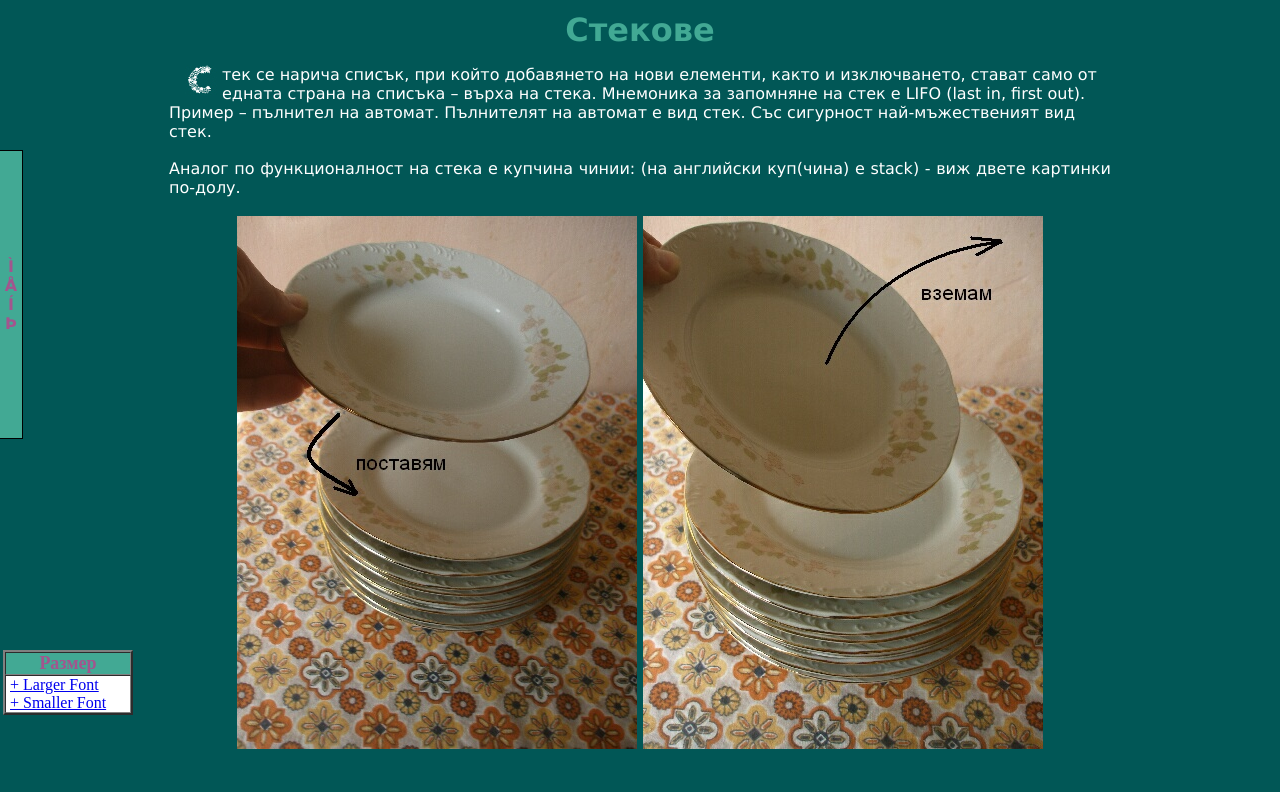
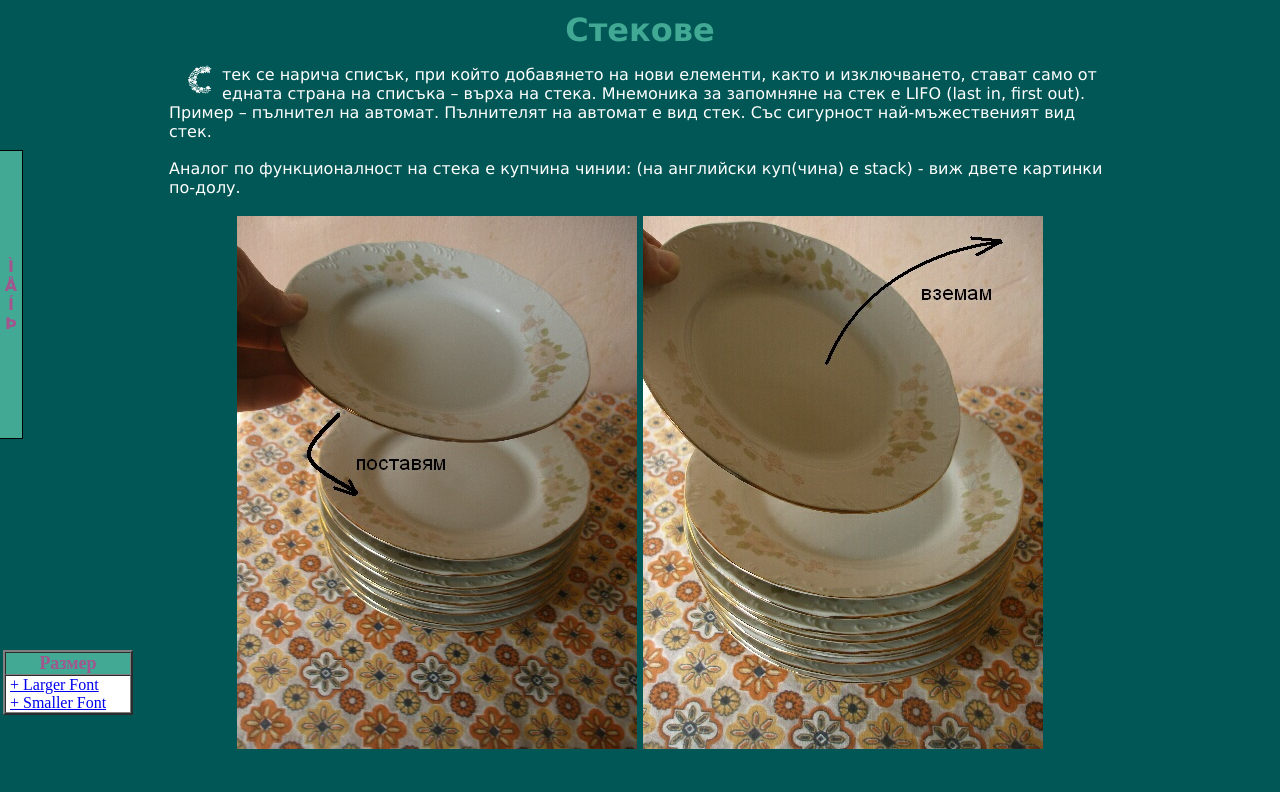
Before and after one commit to gerganakarabelyova/struct, a plain HTML site: page stack.html in a window 1280 px wide. Shown: the top 792 px of the page. Drawn offline with Linux system fonts and the light colour scheme.

Commit message:
Update stack.html

```diff
--- a/stack.html
+++ b/stack.html
@@ -47,7 +47,7 @@ SKRIPTA ZA GOLEMI I MALKI BUKVI
                 </font>
 				<br><br>
 
-<div align="justify"> <font color="#FFFFFF" size="-0" face="Verdana">
+<font color="#FFFFFF" size="-0" face="Verdana">
 			  Аналог по функционалност на стека е купчина чинии: (на английски куп(чина) е stack) - виж двете
 			  картинки по-долу.
 			  <br><br> <center><img src="pics/stack1.jpg">  <img src="pics/stack2.jpg"> </center> <br><br>
```
